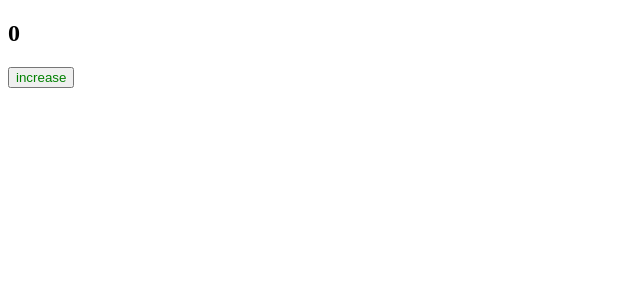
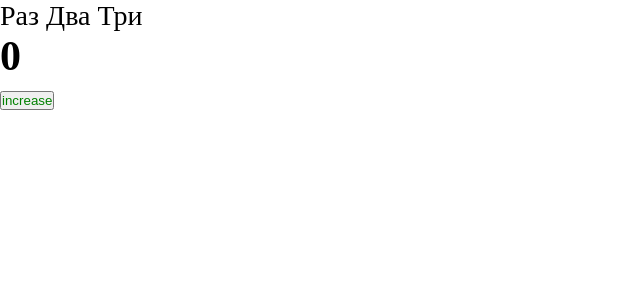
Before and after one commit to ValentinBrest/satisfaction, a React app: page / in a window 1280 px wide. Shown: the top 300 px of the page, without its empty margins (0-640 px from the left). Built offline with nearby package versions, Linux system fonts and the light colour scheme.

Commit message:
style: add index.scss

```diff
--- a/src/App.tsx
+++ b/src/App.tsx
@@ -1,8 +1,12 @@
 import Counter from "./components/Counter"
+import './index.scss'
 
 function App() {
     return (
-        <Counter/>
+        <div className="app">
+            Раз Два Три
+            <Counter/>
+        </div>
     )
 }
 
--- a/src/components/Counter.module.scss
+++ b/src/components/Counter.module.scss
@@ -1,3 +1,3 @@
-button {
+.btn {
     color: green;
 }
--- a/src/components/Counter.tsx
+++ b/src/components/Counter.tsx
@@ -10,7 +10,7 @@ function Counter() {
     return (
         <div>
             <h2>{count}</h2>
-            <button className={cl.button} onClick={increase}>increase</button>
+            <button className={cl.btn} onClick={increase}>increase</button>
         </div>
     )
 }
--- /dev/null
+++ b/src/index.scss
@@ -0,0 +1,9 @@
+* {
+    margin: 0;
+    padding: 0;
+    box-sizing: border-box;
+}
+
+.app {
+    font-size: 28px;
+}
```
